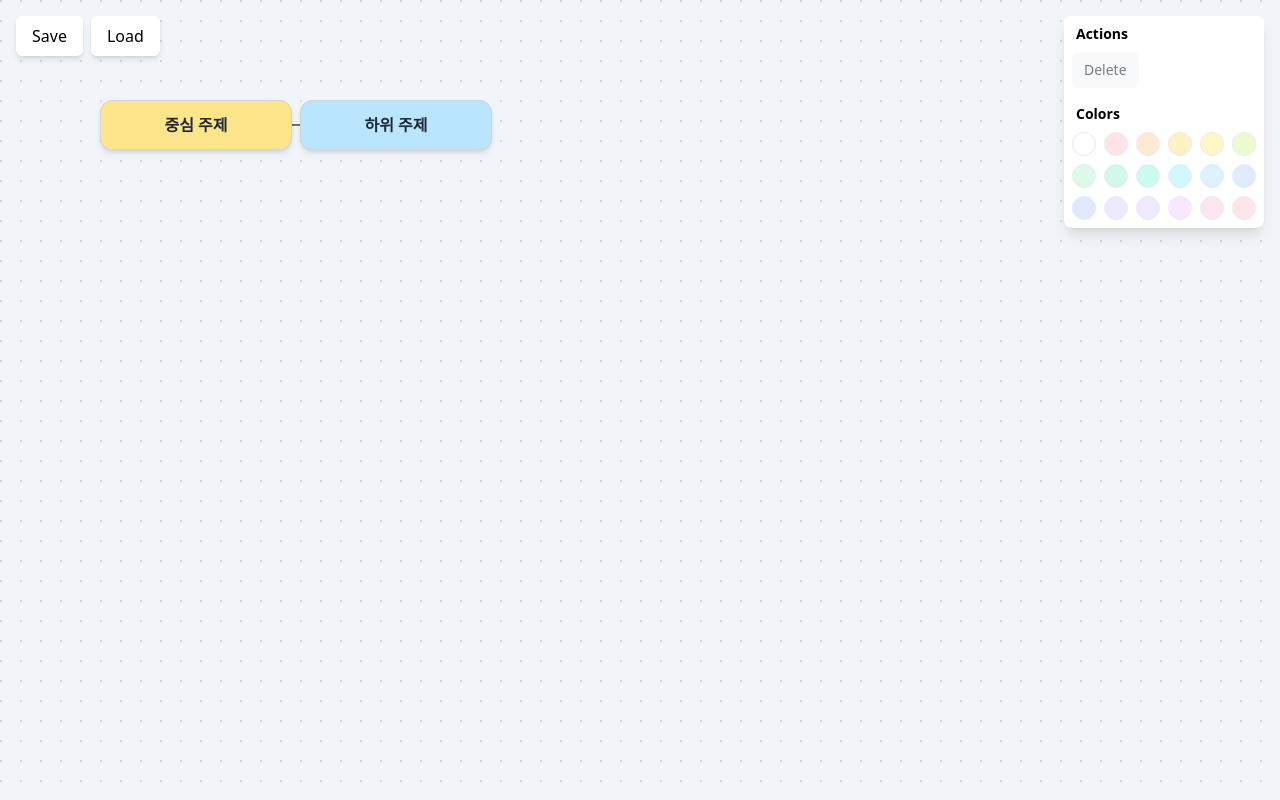
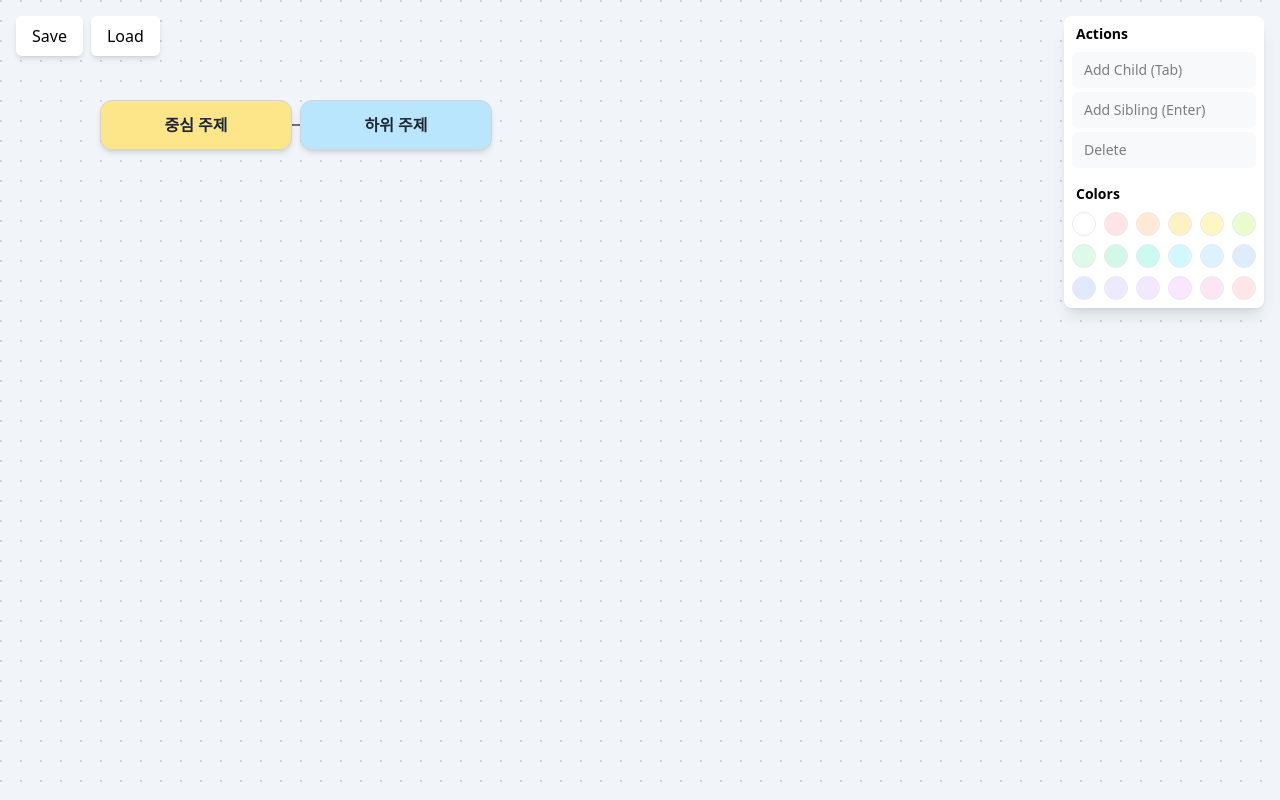
Before and after one commit to gksqls9735/mind-map, a React (Vite) app: page / in a window 1280 px wide. Built offline with nearby package versions, Linux system fonts and the light colour scheme.

Commit message:
Feat: Add node creation, deletion, and styling functions to the Toolbar

```diff
--- a/src/component/toolbar.tsx
+++ b/src/component/toolbar.tsx
@@ -1,8 +1,10 @@
 import { availableColors } from "@/constants";
+import { useNodeActions } from "@/hooks/use-node-actions";
 import { useMindMapStore } from "@/store/store";
 
 export default function Toolbar() {
   const { selectedNodeId, updateNodeColor, deleteNode } = useMindMapStore();
+  const { createChildNode, createSiblingNode, canAddSibling } = useNodeActions();
 
   const handleColorChange = (color: string) => {
     if (selectedNodeId) updateNodeColor(selectedNodeId, color);
@@ -16,13 +18,31 @@ export default function Toolbar() {
     <div className="absolute top-4 right-4 z-10 p-2 bg-white rounded-lg shadow-lg flex flex-col gap-4">
       <div>
         <h3 className="font-bold text-sm mb-2 px-1">Actions</h3>
+        <div className="flex flex-col gap-1">
+          <button
+            onClick={createChildNode}
+            disabled={!selectedNodeId}
+            className="w-full px-3 py-2 text-sm text-left bg-gray-100 hover:bg-sky-200 rounded-md disabled:opacity-50"
+          >
+            Add Child (Tab)
+          </button>
+
+          <button
+            onClick={createSiblingNode}
+            disabled={!canAddSibling}
+            className="w-full px-3 py-2 text-sm text-left bg-gray-100 hover:bg-green-200 rounded-md disabled:opacity-50"
+          >
+            Add Sibling (Enter)
+          </button>
+
           <button
             onClick={handleDelete}
             disabled={!selectedNodeId}
-          className="w-fit px-3 py-2 text-sm text-left bg-gray-100 hover:bg-red-200 rounded-md disabled:opacity-50 cursor-pointer"
+            className="w-full px-3 py-2 text-sm text-left bg-gray-100 hover:bg-red-200 rounded-md disabled:opacity-50"
           >
             Delete
           </button>
+        </div>
       </div>
 
       <div>
--- /dev/null
+++ b/src/hooks/use-node-actions.ts
@@ -0,0 +1,70 @@
+import { useMindMapStore } from "@/store/store";
+import type { Edge as EdgeType, Node as NodeType } from "@/type/common";
+
+export function useNodeActions() {
+  const { nodes, edges, addNode, addEdge, selectedNodeId, setSelectedNodeId } = useMindMapStore();
+
+  const createChildNode = () => {
+    if (!selectedNodeId) return;
+
+    const selectedNode = nodes.find(n => n.id === selectedNodeId);
+    if (!selectedNode) return;
+
+    const newNodeId = `${Date.now()}`;
+
+    const newNode: NodeType = {
+      id: newNodeId,
+      position: {
+        x: selectedNode.position.x + (selectedNode.width ?? 150) + 50,
+        y: selectedNode.position.y,
+      },
+      data: { label: '새 주제' },
+    };
+
+    const newEdge: EdgeType = {
+      id: `e${selectedNodeId}-${newNodeId}`,
+      source: selectedNodeId,
+      target: newNodeId,
+    };
+
+    addNode(newNode);
+    addEdge(newEdge);
+    setSelectedNodeId(newNodeId);
+  };
+
+  const createSiblingNode = () => {
+    if (!selectedNodeId) return;
+
+    const selectedNode = nodes.find(n => n.id === selectedNodeId);
+    if (!selectedNode) return;
+
+    const parentEdge = edges.find(edge => edge.target === selectedNodeId);
+    if (!parentEdge) return;
+
+    const parentId = parentEdge.source;
+    const newNodeId = `${Date.now()}`;
+
+    const newNode: NodeType = {
+      id: newNodeId,
+      position: {
+        x: selectedNode.position.x,
+        y: selectedNode.position.y + (selectedNode.height ?? 50) + 30,
+      },
+      data: { label: '새 주제' },
+    };
+
+    const newEdge: EdgeType = {
+      id: `e${parentId}-${newNodeId}`,
+      source: parentId,
+      target: newNodeId,
+    };
+
+    addNode(newNode);
+    addEdge(newEdge);
+    setSelectedNodeId(newNodeId);
+  };
+
+  const canAddSibling = !!selectedNodeId && edges.some(edge => edge.target === selectedNodeId);
+
+  return { createChildNode, createSiblingNode, canAddSibling };
+}
```
Lines whose indentation alone changed are shown as unchanged.
